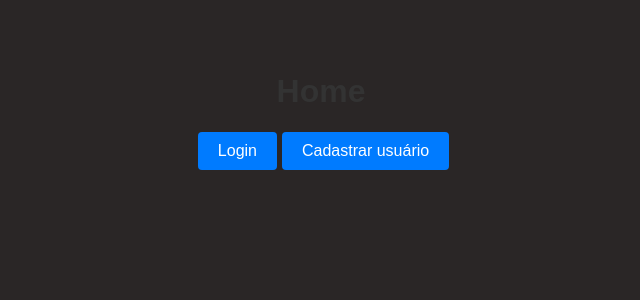
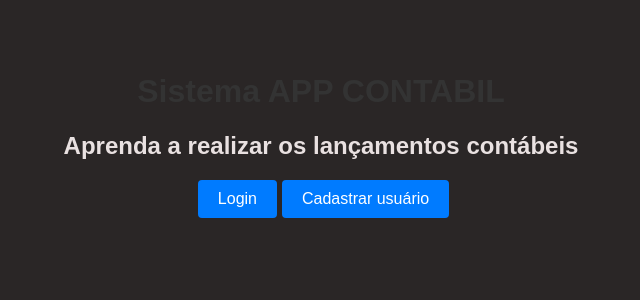
Before and after one commit to cleber1812/app-contabil, a React (Vite) app: page / in a window 1280 px wide. Shown: the top 300 px of the page, without its empty margins (319-959 px from the left). Built offline with nearby package versions, Linux system fonts and the light colour scheme.

Commit message:
ajuste dos botões direto no onclick

```diff
--- a/src/pages/Login.tsx
+++ b/src/pages/Login.tsx
@@ -3,14 +3,11 @@ import { useNavigate } from 'react-router-dom';
 export function Login() {
     const navigate = useNavigate();
 
-    const handleGoToCadastro = () => {
-        navigate('/cadastrarusuario');
-    };
 
     return (
         <div className="container">
           <h1>Login</h1>
-          <button type="button" onClick={handleGoToCadastro}>
+          <button type="button" onClick={()=> navigate('/cadastrarusuario')}>
             Cadastrar usuário
           </button>
         </div>
--- a/src/pages/home.tsx
+++ b/src/pages/home.tsx
@@ -4,21 +4,19 @@ import { useNavigate } from 'react-router-dom';
 export function Home() {
     const navigate = useNavigate();
 
-    const handleGoToLogin = () => {
-        navigate('/login');
-    };
-
-    const handleGoToCadastro = () => {
-        navigate('/cadastrarusuario');
-    };
+    // const handleGoToLogin = () => {
+    //     navigate('/login');
+    // };
 
     return (
         <div className="container">
-          <h1>Home</h1>
-          <button type="button" onClick={handleGoToLogin}>
+          <h1>Sistema APP CONTABIL</h1>
+          <h2>Aprenda a realizar os lançamentos contábeis</h2>
+          {/* <button type="button" onClick={handleGoToCadastro}></button> */}
+          <button type="button" onClick={() => navigate('/login')}>
             Login
           </button>
-          <button type="button" onClick={handleGoToCadastro}>
+          <button type="button" onClick={() => navigate('/cadastrarusuario')}>
             Cadastrar usuário
           </button>
 
```
